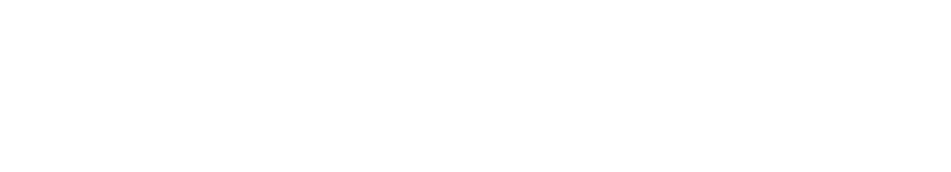
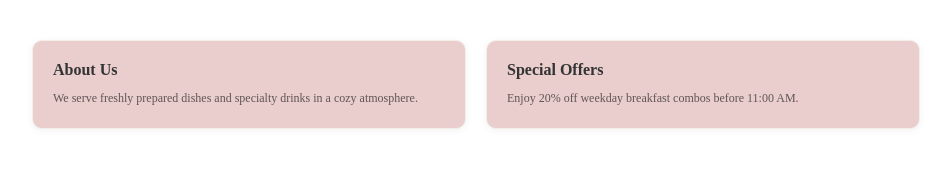
Before and after one commit to adhamhamo/Field-training_JS, a plain HTML site: page index.html in a window 1280 px wide. Shown: the whole page, without its empty margins (164-1115 px from the left). Drawn offline with Linux system fonts and the light colour scheme.

Commit message:
Add About Us and Special Offers section

```diff
--- a/CSS/style.css
+++ b/CSS/style.css
@@ -0,0 +1,49 @@
+ * {
+    margin: 0;
+    padding: 0;
+    box-sizing: border-box;
+}
+
+.about {
+    display: flex;
+    justify-content: center;
+    gap: 20px;
+    padding: 40px 20px;
+    background-color: #ffffff;
+}
+
+.card1,
+.card2 {
+    width: 35%;
+    padding: 20px;
+    background-color: #EACDCD;
+    border: 1px solid #f3eee8;
+    border-radius: 10px;
+    box-shadow: 0 2px 8px rgba(0, 0, 0, 0.05);
+}
+
+.card1 h3,
+.card2 h3 {
+    font-size: 16px;
+    color: #333333;
+    margin-bottom: 10px;
+}
+
+.card1 p,
+.card2 p {
+    font-size: 12px;
+    color: #605555;
+    line-height: 1.6;
+}
+
+@media (max-width: 600px) {
+    .about {
+        flex-direction: column;
+        align-items: center;
+    }
+
+    .card1,
+    .card2 {
+        width: 90%;
+    }
+}
--- a/index.html
+++ b/index.html
@@ -7,6 +7,25 @@
     <link rel="stylesheet" href="CSS/style.css">
 </head>
 <body>
+    <section class="about">
+
+        <div class="card1">
+            <h3>About Us</h3>
+            <p>
+                We serve freshly prepared dishes and specialty
+                drinks in a cozy atmosphere.
+            </p>
+        </div>
+
+        <div class="card2">
+            <h3>Special Offers</h3>
+            <p>
+                Enjoy 20% off weekday breakfast combos
+                before 11:00 AM.
+            </p>
+        </div>
+
+    </section>
     <script type="module" src="JS/main.js"></script>
 </body>
 </html>
```
